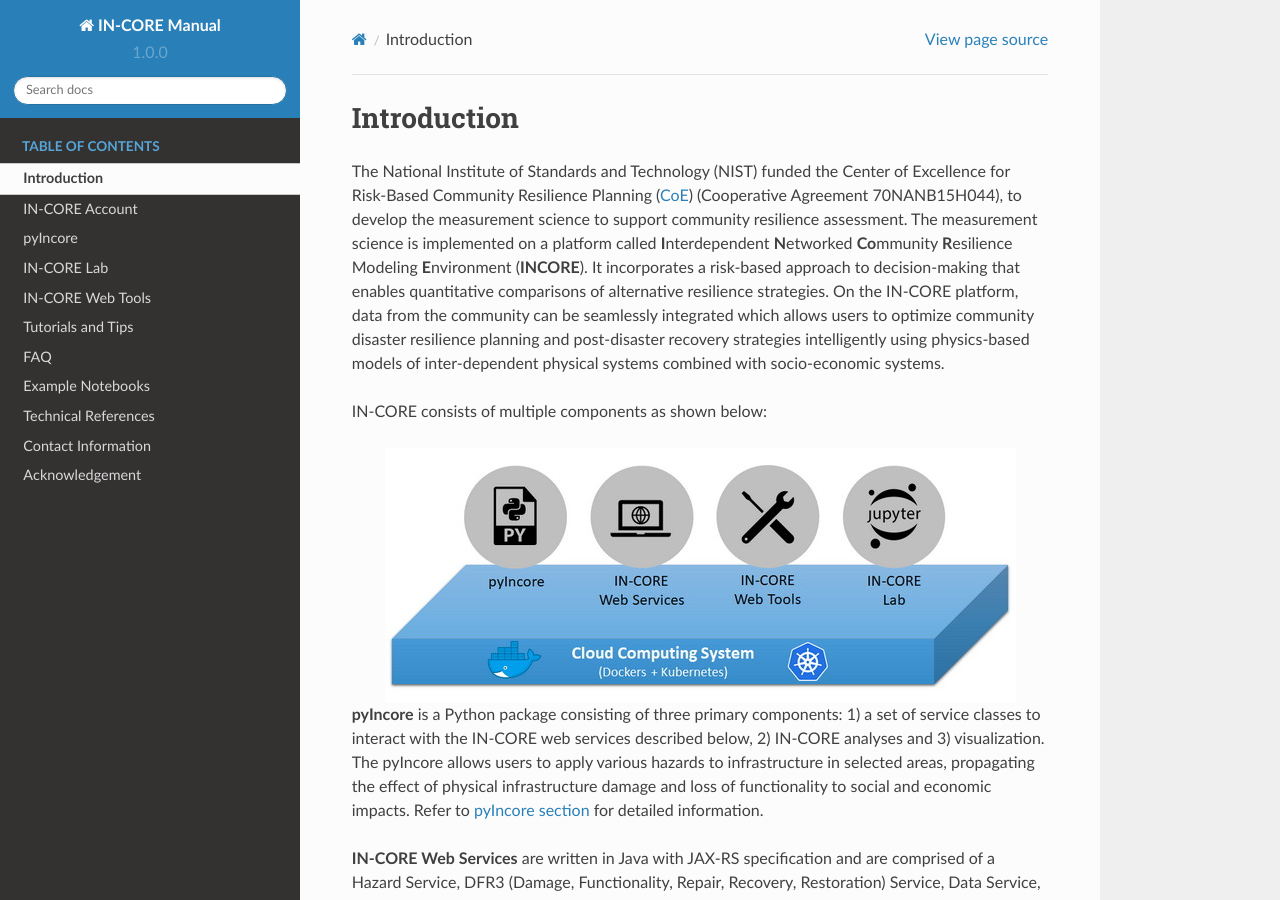
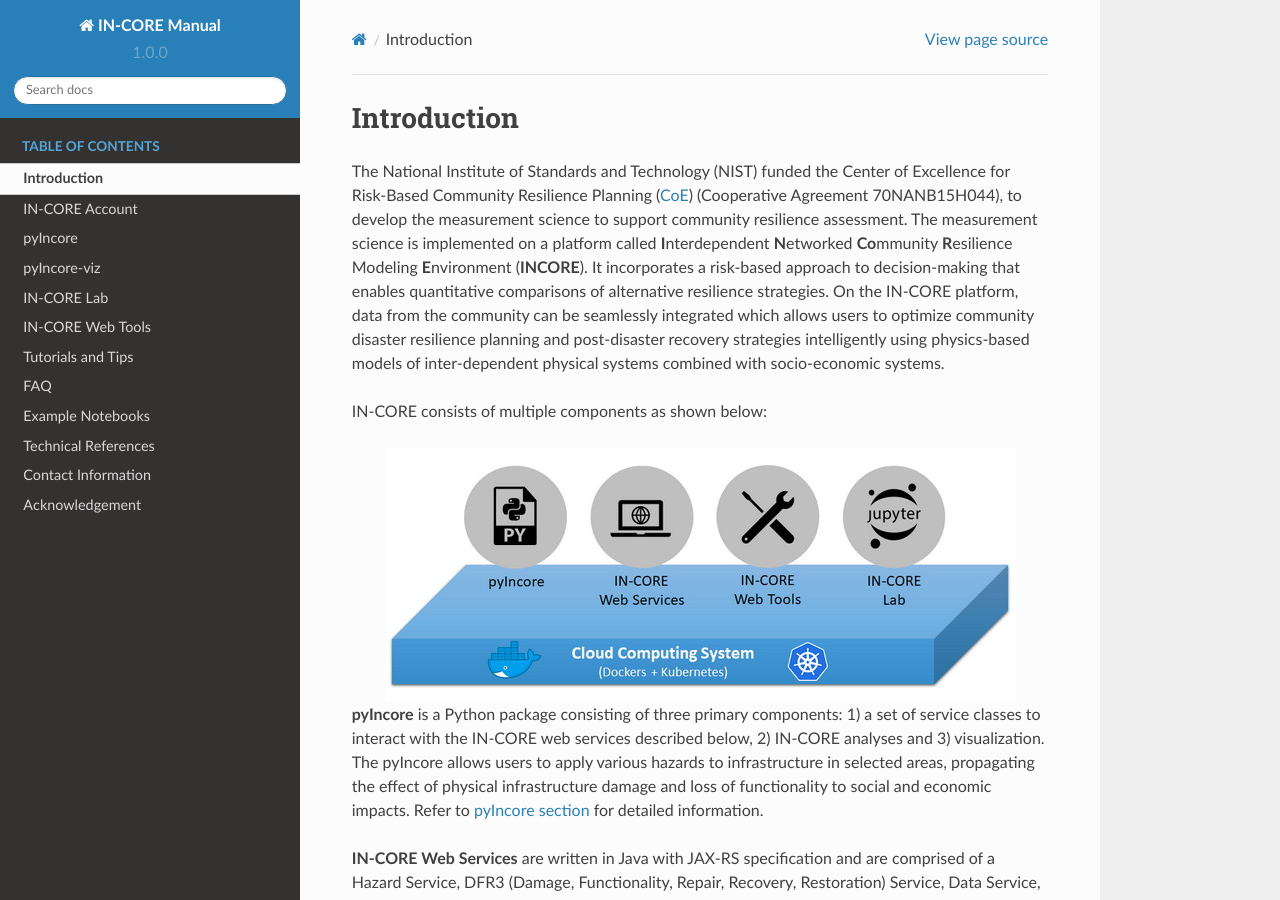
Before and after one commit to IN-CORE/incore-docs, a Sphinx documentation site: the page built from manual/source/index.rst, in a window 1280 px wide and 900 px high. Built offline with Sphinx 7.4.7 and the Read the Docs theme 2.0.0, drawn with Linux system fonts in a browser that asks for light colours; pages that are not in the unit, such as notebooks, are missing from menus.

Commit message:
pyincore-viz page prerequisites

```diff
--- a/manual/source/index.rst
+++ b/manual/source/index.rst
@@ -10,6 +10,7 @@ Introduction
     self
     account
     pyIncore <pyincore>
+    pyIncore-viz <pyincore_viz>
     incore_lab
     webtools
     tutorials
```
